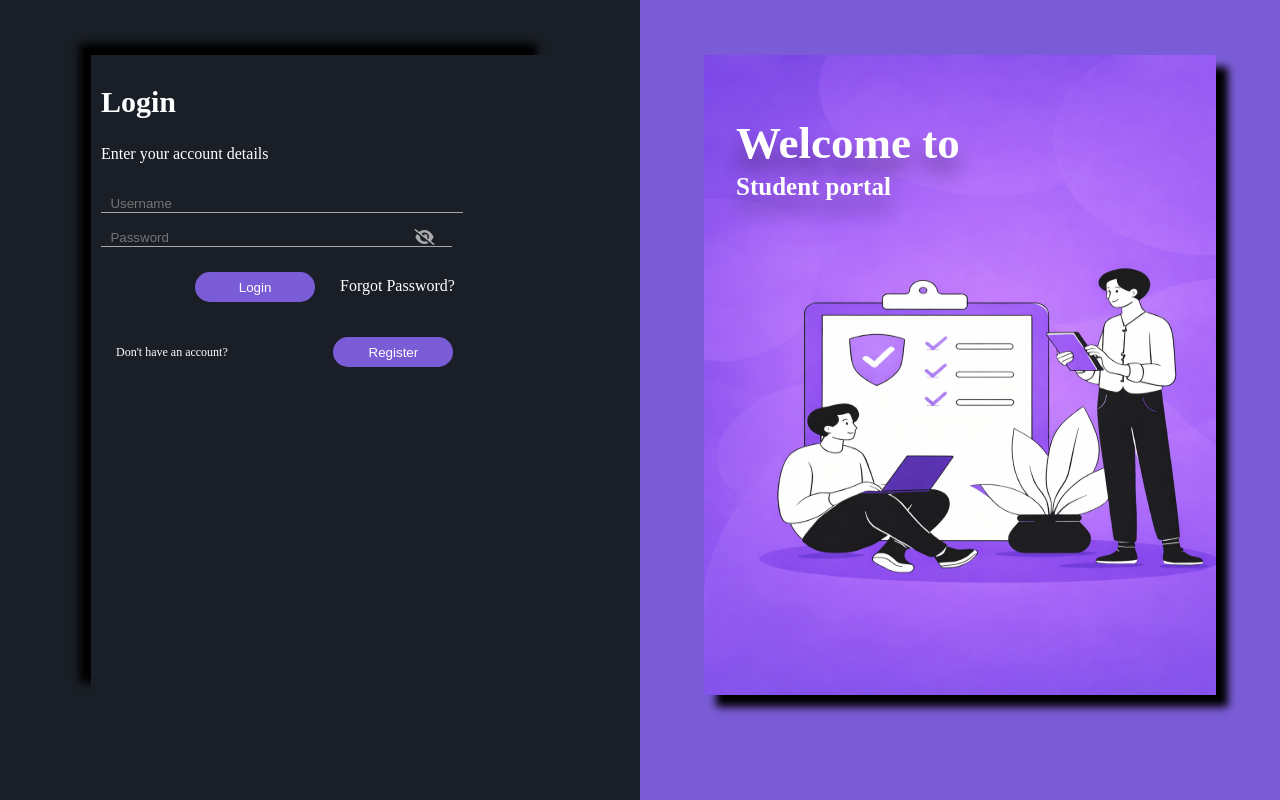
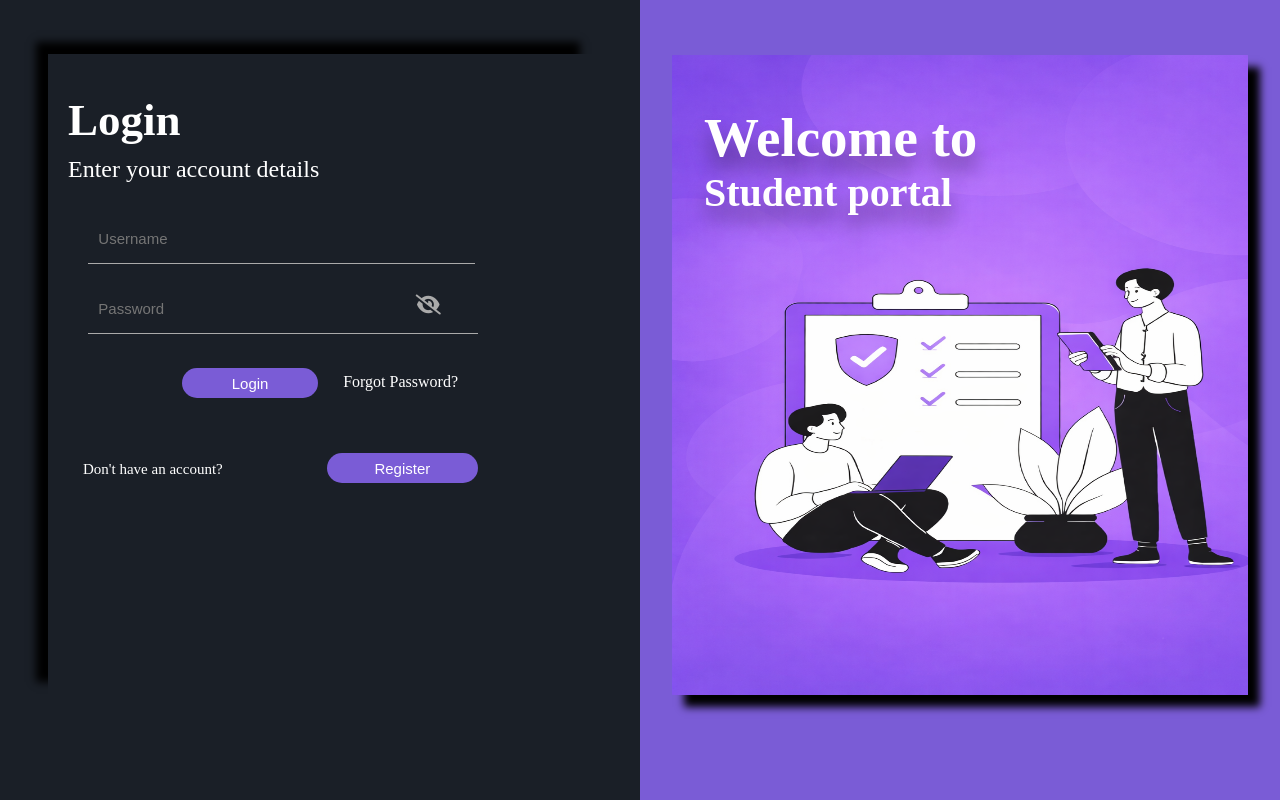
Before and after one commit to kiranpreet6862/student-portal, a Django app: a page that uses student_app/templates/login.html in a window 1280 px wide. Run offline with Django 5.2, Linux system fonts and the light colour scheme.

Commit message:
login css updated

```diff
--- a/student_app/static/css/login.css
+++ b/student_app/static/css/login.css
@@ -7,15 +7,13 @@ body{
     margin: 0;
     padding: 0;
 }
-
-
 #img-container{
-    height: 100%;
+    height: 100vh;
     background-color: #7A5CD6;
     position: relative;
 }
 #left{
-    height: 100%;
+    height: 100vh;
     background-color: #1A1F27;
 }
 #form{
@@ -26,15 +24,21 @@ body{
     padding-left: 10px;
     flex-direction: column;
     justify-content: left;
-    gap: 15px;
+    gap: 10px;
     color: white;
     box-shadow: black -12px -12px 8px;
+    box-sizing: border-box;
 }
 #login-heading{
-    font-size: 30px;
+    font-size: 20px ;
     font-weight: bold;
-    margin-bottom: -5px;
+    margin-top: 5px;
+    margin-bottom: 0;
 
+}
+#login-subheading{
+    margin: 0;
+    font-size: 20px;
 }
 #register-btn{
     display: flex;
@@ -49,14 +53,13 @@ body{
 input{
     height: 80%;
     width: 80%;
-    /* border-radius: 20px; */
     border-top: none;
     border-right: none;
     border-left: none;
     border-bottom:1px solid #aaa;
     background-color:#1A1F27;
     color: white;
-
+    margin: 8px;
 }
 #btn2{
     height: 30px;
@@ -85,12 +88,10 @@ input{
     transition-timing-function: ease-in-out;
     cursor: pointer;
 }
-
 #btn1:hover,#btn2:hover{
     scale: 1.05;
     font-weight: bold;
 }
-
 #login-btn{
     display: flex;
     justify-content: center
@@ -105,11 +106,8 @@ input{
     z-index: 2;
     text-shadow: 0 15px 20px rgba(0,0,0,0.4);
     line-height: 0.1;
-
-
 }
 #img-title{
-
     font-size: 45px;
     font-weight: bold;
 }
@@ -118,7 +116,6 @@ input{
     font-weight: bold;
     margin-top: -5px;
 }
-
 #login-img{
     height: 80%;
     width: 80%;
@@ -127,16 +124,13 @@ input{
     justify-content: center;
     align-items: center;
     margin:55px auto;
-
     position: relative;
     z-index: 1;
-
 }
 body {
     margin: 0;
     padding: 0;
 }
-
 .error-msg {
     color: red;
     font-size: 14px;
@@ -185,19 +179,150 @@ html, body {
     color: white;
 }
 
+@media (min-width: 1000px) and (max-width: 1300px)   {
 
+    #form {
+        width: 85%;
+        margin: 54px auto;
+        padding: 35px 20px;
+        box-sizing: border-box;
+    }
+    #login-img {
+        width: 90%;
+    }
+    #login-heading{
+        font-size: 45px;
+    }
+    #login-subheading{
+        font-size: 24px;
+    }
+    #img-text {
+        left: 10%;
+        top: 10%;
+    }
+    #img-title {
+        font-size: 55px;
+    }
+    #img-heading {
+        font-size: 40px;
+    }
+    input {
+        width: 76%;
+        margin: 20px;
+        font-size: 15px;
+    }
+    #login-btn{
+        margin:25px;
+    }
+    #btn1{
+        width: 30%;
+        font-size: 15px;
+    }
+    #btn2{
+        width: 30%;
+        font-size: 15px;
+    }
+    .toggle-eye{
+        font-size: 20px;
+        margin-top: 12px;
+    }
+    #register-btn>p{
+        font-size: 15px;
+    }
+
+}
+@media (min-width: 671px) and (max-width: 999px) {
+
+    #form {
+        width: 85%;
+        margin: 54px auto;
+        padding: 35px 20px;
+        box-sizing: border-box;
+    }
+    #login-img {
+        width: 90%;
+    }
+    #login-heading{
+        font-size: 45px;
+    }
+    #login-subheading{
+        font-size: 25px;
+    }
+    #img-text {
+        left: 10%;
+        top: 10%;
+    }
+    #img-title {
+        font-size: 55px;
+    }
+    #img-heading {
+        font-size: 40px;
+    }
+    input {
+        width: 76%;
+        margin: 20px;
+        font-size: 15px;
+    }
+    #login-btn{
+        margin:25px;
+    }
+    #btn1{
+        width: 30%;
+        font-size: 15px;
+    }
+    #btn2{
+        width: 30%;
+        font-size: 15px;
+    }
+    .toggle-eye{
+        font-size: 20px;
+        margin-top: 12px;
+    }
+    #register-btn>p{
+        font-size: 15px;
+    }
+}
 @media (max-width: 670px){
     body{
         grid-template-columns: 1fr;
-
     }
-
     #img-container{
         display: none ;
     }
-    #left{
-        width: 100%;
-        padding: 20px;
+    #form {
+        width: 85%;
+        margin: 54px auto;
+        padding: 35px 20px;
+        box-sizing: border-box;
+    }
 
+    #login-heading{
+        font-size: 45px;
+    }
+    #login-subheading{
+        font-size: 25px;
+    }
+    input {
+        width: 76%;
+        margin: 20px;
+        font-size: 15px;
+    }
+    #login-btn{
+        margin:25px;
+    }
+    #btn1{
+        width: 30%;
+        font-size: 15px;
+    }
+    #btn2{
+        width: 30%;
+        font-size: 15px;
+    }
+    .toggle-eye{
+        font-size: 20px;
+        margin-top: 12px;
+    }
+    #register-btn>p{
+        font-size: 15px;
     }
 }
```
Also changed, not shown: student_app/templates/dashboard.html (+7 -0 lines), README.md, db.sqlite3.
